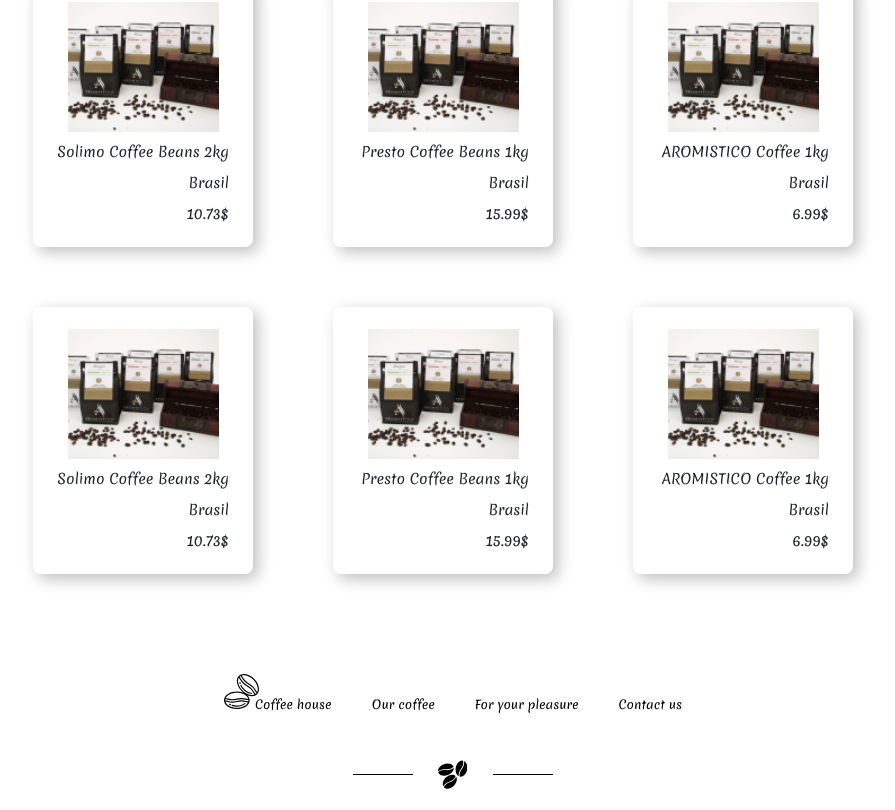
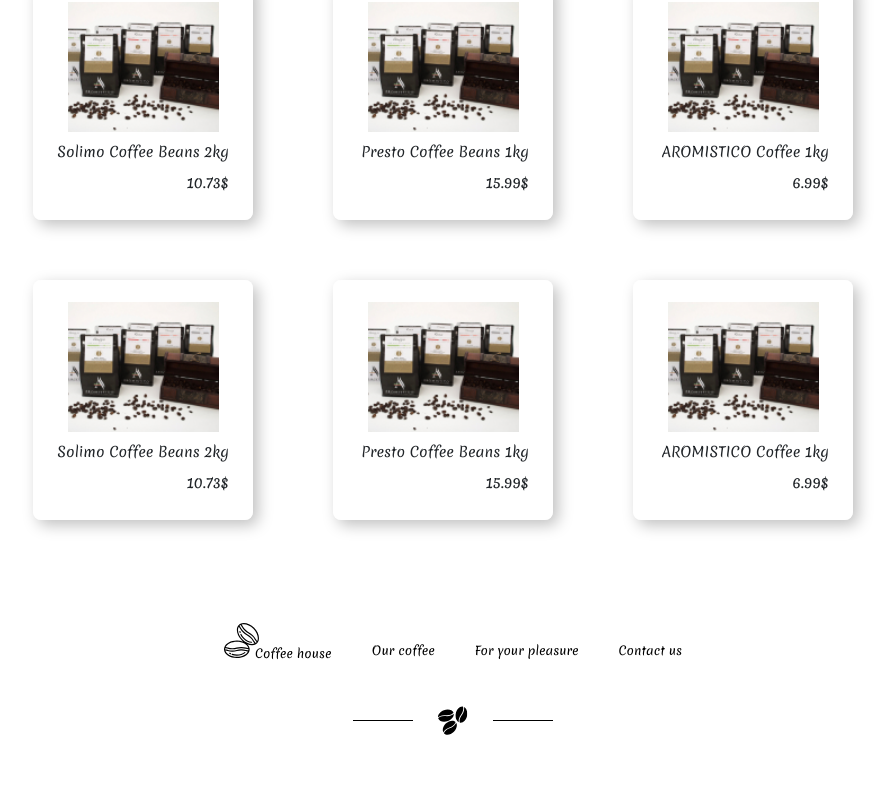
Before and after one commit to LiudmilaNik/VUE-coffee-shop, a Vue app: page /our-coffee in a window 1280 px wide. Shown: the part 920-1730 px from the top of the page, without its empty margins (187-1082 px from the left). After the commit the page ends 1676 px from the top, so only its background shows below. Built offline with nearby package versions, Linux system fonts and the light colour scheme.

Commit message:
Add files via upload

```diff
--- a/src/components/FooterComponent.vue
+++ b/src/components/FooterComponent.vue
@@ -4,26 +4,18 @@
       <div class="row">
         <div class="col-lg-6 offset-lg-3">
           <ul class="footer d-flex flex-wrap">
-            <li class="footer__item">
-              <router-link :to="links[0].link"
-                ><img
-                  :src="require(`@/assets/logo/${links[0].icon}`)"
-                  :alt="links[0].icon"
-              /></router-link>
-            </li>
+            <nav-item :link="links.footer.link" classLink="header__item">
+              <img
+                :src="require(`@/assets/logo/${links.footer.icon}`)"
+                :alt="links.footer.icon"
+              />
+            </nav-item>
+
             <nav-item
-              :link="links[1].link"
-              :text="links[1].text"
-              classLink="footer__item"
-            ></nav-item>
-            <nav-item
-              :link="links[2].link"
-              :text="links[2].text"
-              classLink="footer__item"
-            ></nav-item>
-            <nav-item
-              :link="links[3].link"
-              :text="links[3].text"
+              v-for="link in links.other"
+              :key="link.id"
+              :link="link.link"
+              :text="link.text"
               classLink="footer__item"
             ></nav-item>
           </ul>
@@ -45,12 +37,13 @@
   components: { NavItem },
   data() {
     return {
-      links: [
-        {
+      links: {
+        footer: {
           id: 0,
           link: "/",
           icon: "Logo_black.svg",
         },
+        other: [
           {
             id: 1,
             text: "Our coffee",
@@ -67,6 +60,7 @@
             link: "/contact-us",
           },
         ],
+      },
     };
   },
 };
--- a/src/components/NavBarComponent.vue
+++ b/src/components/NavBarComponent.vue
@@ -3,27 +3,18 @@
     <ul
       class="header d-flex justify-content-center justify-content-md-start flex-wrap"
     >
-      <li class="header__item">
-        <router-link :to="links[0].link">
+      <nav-item :link="links.header.link" classLink="header__item">
         <img
-            :src="require(`@/assets/logo/${links[0].icon}`)"
-            :alt="links[0].icon"
+          :src="require(`@/assets/logo/${links.header.icon}`)"
+          :alt="links.header.icon"
         />
-        </router-link>
-      </li>
+      </nav-item>
+
       <nav-item
-        :link="links[1].link"
-        :text="links[1].text"
-        classLink="header__item"
-      ></nav-item>
-      <nav-item
-        :link="links[2].link"
-        :text="links[2].text"
-        classLink="header__item"
-      ></nav-item>
-      <nav-item
-        :link="links[3].link"
-        :text="links[3].text"
+        v-for="link in links.other"
+        :key="link.id"
+        :link="link.link"
+        :text="link.text"
         classLink="header__item"
       ></nav-item>
     </ul>
@@ -37,12 +28,13 @@
   components: { NavItem },
   data() {
     return {
-      links: [
-        {
+      links: {
+        header: {
           id: 0,
           link: "/",
           icon: "Logo.svg",
         },
+        other: [
           {
             id: 1,
             text: "Our coffee",
@@ -59,6 +51,7 @@
             link: "/contact-us",
           },
         ],
+      },
     };
   },
 };
--- a/src/components/NavItem.vue
+++ b/src/components/NavItem.vue
@@ -1,6 +1,6 @@
 <template>
   <li :class="classLink">
-    <router-link :to="link">{{ text }}</router-link>
+    <router-link :to="link">{{ text }}<slot></slot></router-link>
   </li>
 </template>
 
--- a/src/views/ForYourPleasure.vue
+++ b/src/views/ForYourPleasure.vue
@@ -48,46 +48,13 @@
         <div class="row">
           <div class="col-lg-10 offset-lg-1">
             <div class="shop__wrapper">
-              <BestComponent
+              <best-component
+                v-for="card in goods"
+                :key="card.id"
                 classItem="shop__item"
-                :name="goods[0].name"
-                :country="goods[0].country"
-                :price="goods[0].price"
-                :image="goods[0].image"
-              />
-              <BestComponent
-                classItem="shop__item"
-                :name="goods[1].name"
-                :country="goods[1].country"
-                :price="goods[1].price"
-                :image="goods[1].image"
-              />
-              <BestComponent
-                classItem="shop__item"
-                :name="goods[2].name"
-                :country="goods[2].country"
-                :price="goods[2].price"
-                :image="goods[2].image"
-              />
-              <BestComponent
-                classItem="shop__item"
-                :name="goods[3].name"
-                :country="goods[3].country"
-                :price="goods[3].price"
-                :image="goods[3].image"
-              />
-              <BestComponent
-                classItem="shop__item"
-                :name="goods[4].name"
-                :country="goods[4].country"
-                :price="goods[4].price"
-                :image="goods[4].image"
-              />
-              <BestComponent
-                classItem="shop__item"
-                :name="goods[5].name"
-                :country="goods[5].country"
-                :image="goods[5].image"
+                :image="card.image"
+                :name="card.name"
+                :price="card.price"
               />
             </div>
           </div>
--- a/src/views/HeroView.vue
+++ b/src/views/HeroView.vue
@@ -60,22 +60,12 @@
           <div class="col-lg-10 offset-lg-1">
             <div class="best__wrapper">
               <best-component
+                v-for="card in bestsellers"
+                :key="card.id"
                 classItem="best__item"
-                :image="bestsellers[0].image"
-                :name="bestsellers[0].name"
-                :price="bestsellers[0].price"
-              />
-              <best-component
-                classItem="best__item"
-                :image="bestsellers[1].image"
-                :name="bestsellers[1].name"
-                :price="bestsellers[1].price"
-              />
-              <best-component
-                classItem="best__item"
-                :image="bestsellers[2].image"
-                :name="bestsellers[2].name"
-                :price="bestsellers[2].price"
+                :image="card.image"
+                :name="card.name"
+                :price="card.price"
               />
             </div>
           </div>
--- a/src/views/OurCoffeeView.vue
+++ b/src/views/OurCoffeeView.vue
@@ -69,47 +69,13 @@
         <div class="row">
           <div class="col-lg-10 offset-lg-1">
             <div class="shop__wrapper">
-              <BestComponent
+              <best-component
+                v-for="card in coffee"
+                :key="card.id"
                 classItem="shop__item"
-                :name="coffee[0].name"
-                :country="coffee[0].country"
-                :price="coffee[0].price"
-                :image="coffee[0].image"
-              />
-              <BestComponent
-                classItem="shop__item"
-                :name="coffee[1].name"
-                :country="coffee[1].country"
-                :price="coffee[1].price"
-                :image="coffee[1].image"
-              />
-              <BestComponent
-                classItem="shop__item"
-                :name="coffee[2].name"
-                :country="coffee[2].country"
-                :price="coffee[2].price"
-                :image="coffee[2].image"
-              />
-              <BestComponent
-                classItem="shop__item"
-                :name="coffee[3].name"
-                :country="coffee[3].country"
-                :price="coffee[3].price"
-                :image="coffee[3].image"
-              />
-              <BestComponent
-                classItem="shop__item"
-                :name="coffee[4].name"
-                :country="coffee[4].country"
-                :price="coffee[4].price"
-                :image="coffee[4].image"
-              />
-              <BestComponent
-                classItem="shop__item"
-                :name="coffee[5].name"
-                :country="coffee[5].country"
-                :price="coffee[5].price"
-                :image="coffee[5].image"
+                :image="card.image"
+                :name="card.name"
+                :price="card.price"
               />
             </div>
           </div>
```
Lines whose indentation alone changed are shown as unchanged.
